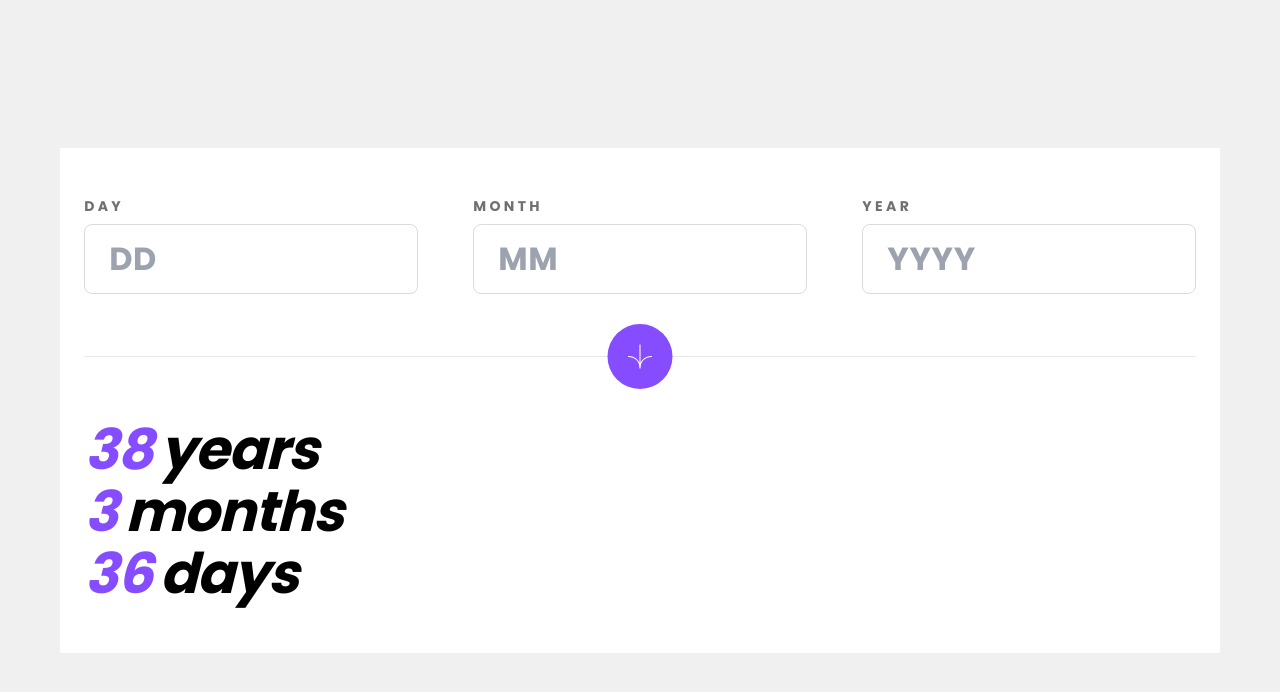
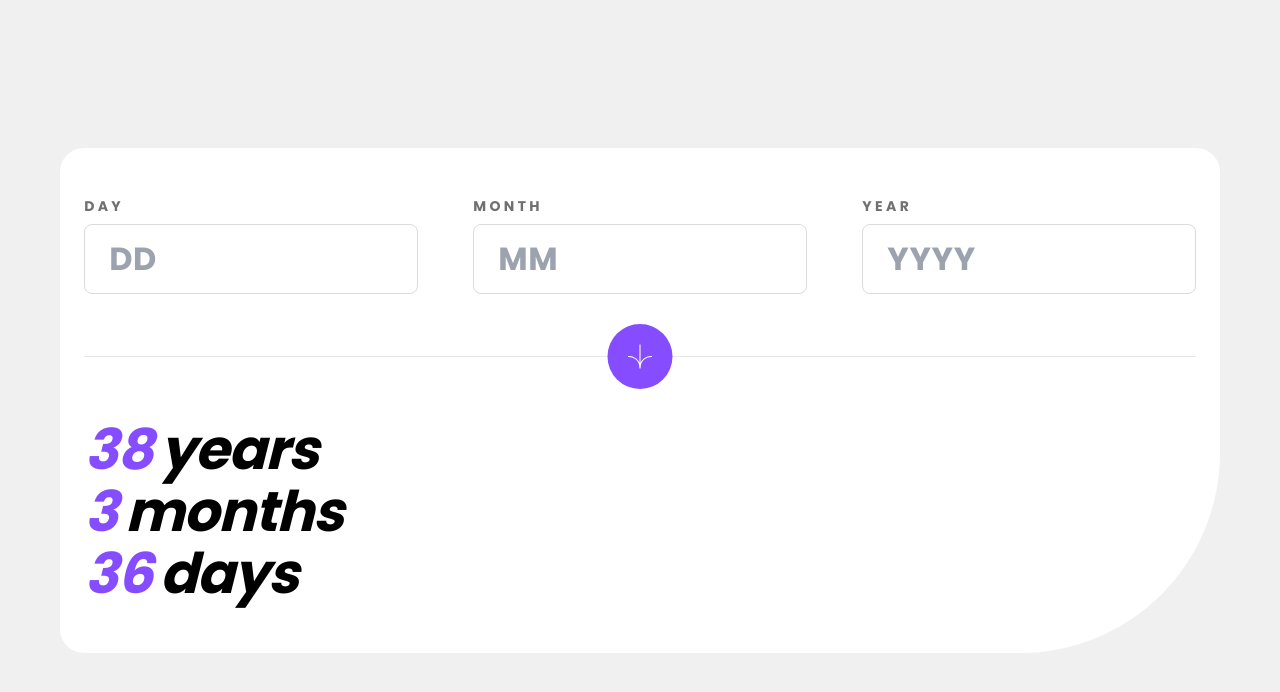
Before and after one commit to Md-Talim/age-caluculator, a Next.js app: page / in a window 1280 px wide. Shown: the top 692 px of the page. Built offline with nearby package versions, Linux system fonts and the light colour scheme.

Commit message:
make the card rounded

```diff
--- a/src/app/page.tsx
+++ b/src/app/page.tsx
@@ -3,7 +3,7 @@ import Image from 'next/image';
 
 export default function Home() {
   return (
-    <main className="bg-white py-12 px-6 w-[90.6%] flex gap-[30px] flex-col">
+    <main className="bg-white py-12 px-6 w-[90.6%] flex gap-[30px] flex-col rounded-3xl rounded-ee-[200px]">
       <section className="flex gap-[17px] justify-between items-center">
         <InputField label="day" placeholder="DD" />
         <InputField label="month" placeholder="MM" />
```
